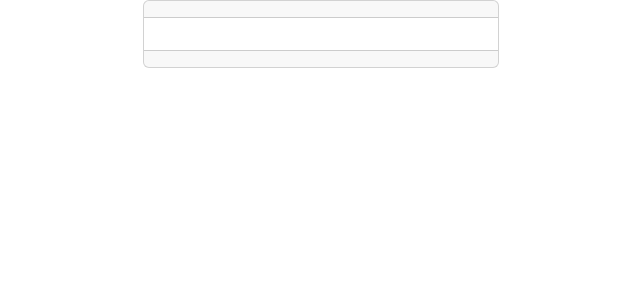
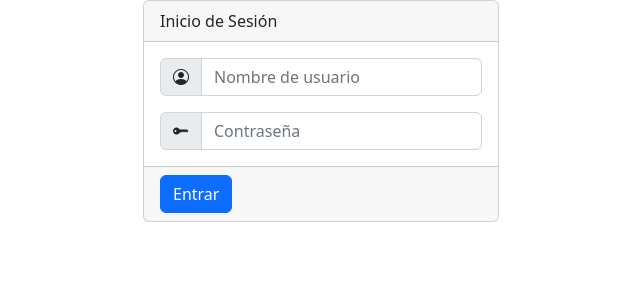
Before and after one commit to Angel1t0/foro, an Angular app: page / in a window 1280 px wide. Shown: the top 300 px of the page, without its empty margins (319-959 px from the left). Built offline with nearby package versions, Linux system fonts and the light colour scheme.

Commit message:
login terminado

```diff
--- a/angular.json
+++ b/angular.json
@@ -24,7 +24,8 @@
             ],
             "styles": [
               "src/styles.css",
-              "node_modules/bootstrap/dist/css/bootstrap.css"
+              "node_modules/bootstrap/dist/css/bootstrap.css",
+              "node_modules/bootstrap-icons/font/bootstrap-icons.css"
             ],
             "scripts": [
               "node_modules/jquery/dist/jquery.js",
@@ -95,9 +96,14 @@
               "src/assets"
             ],
             "styles": [
-              "src/styles.css"
+              "src/styles.css",
+              "node_modules/bootstrap/dist/css/bootstrap.css"
             ],
-            "scripts": []
+            "scripts": [
+              "node_modules/jquery/dist/jquery.js",
+              "node_modules/popper.js/dist/popper.js",
+              "node_modules/bootstrap/dist/js/bootstrap.js"
+            ]
           }
         }
       }
--- a/package.json
+++ b/package.json
@@ -19,6 +19,7 @@
     "@angular/platform-browser-dynamic": "^14.1.0",
     "@angular/router": "^14.1.0",
     "boostrap": "^2.0.0",
+    "bootstrap": "^5.2.0",
     "bootstrap-icons": "^1.9.1",
     "jquery": "^3.6.0",
     "popper.js": "^1.16.1",
--- a/src/app/app.component.html
+++ b/src/app/app.component.html
@@ -1 +1,3 @@
-<app-login>Login dizque work</app-login>
+<app-login>
+
+</app-login>
--- a/src/app/login/login.component.html
+++ b/src/app/login/login.component.html
@@ -4,13 +4,24 @@
         <div class="col">
             <div class="card">
                 <div class="card-header">
-
+                    Inicio de Sesión
                 </div>
                 <div class="card-body">
-
+                    <div class="input-group mb-3">
+                        <div class="input-group-text">
+                            <i class="bi bi-person-circle"></i>
+                        </div>
+                        <input type="text" class="form-control" placeholder="Nombre de usuario">
+                    </div>
+                    <div class="input-group">
+                        <div class="input-group-text">
+                            <i class="bi bi-key-fill"></i>
+                        </div>
+                        <input type="password" class="form-control" placeholder="Contraseña">
+                    </div>
                 </div>
                 <div class="card-footer">
-
+                    <button class="btn btn-primary">Entrar</button>
                 </div>
             </div>
         </div>
```
Also changed, not shown: 1 other file (tests, documents, lock files or other folders).
